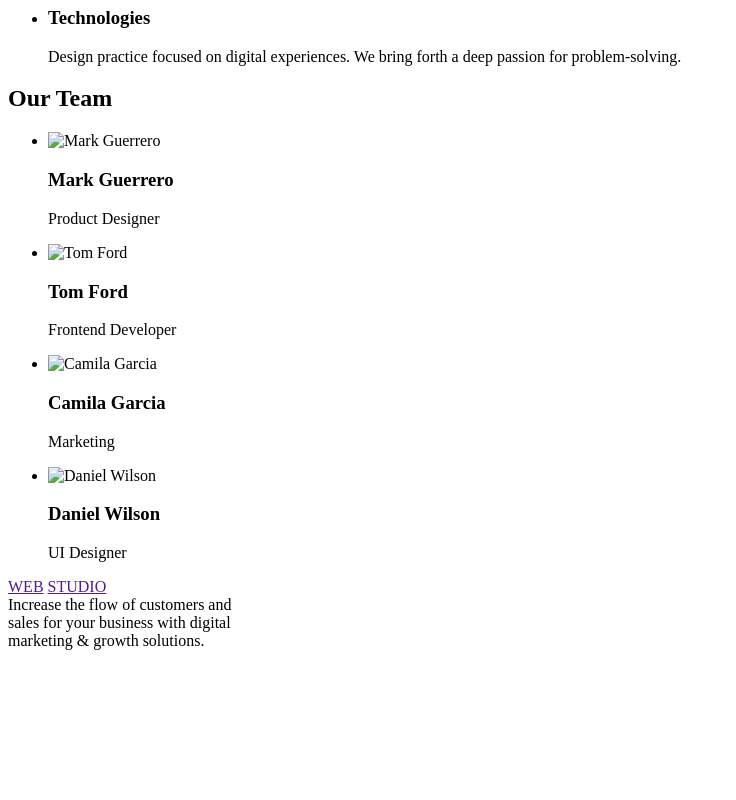
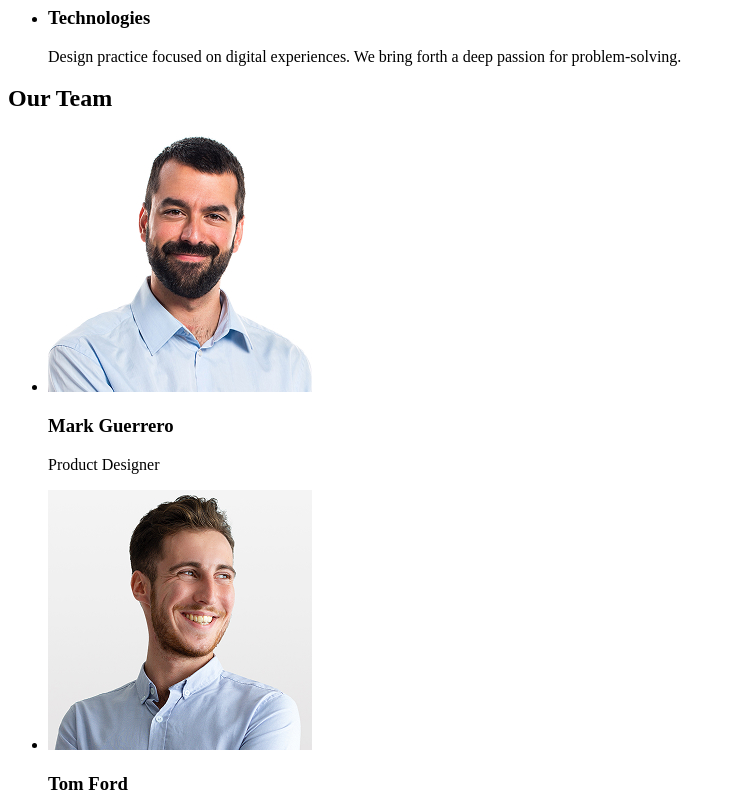
Before and after one commit to deaven01/goit-markup-hw-01, a plain HTML site: page index.html in a window 1280 px wide. Shown: the part 480-1280 px from the top of the page, without its empty margins (0-736 px from the left). Before the commit the page ends 1138 px from the top, so only its background shows below. Drawn offline with Linux system fonts and the light colour scheme.

Commit message:
add some pictures

```diff
--- a/index.html
+++ b/index.html
@@ -58,28 +58,28 @@
             <h2>Our Team</h2>
             <ul>
                 <li>
-                    <img src="" alt="Mark Guerrero">
+                    <img src="images/img-3.jpg" alt="Mark Guerrero">
                     <div>
                         <h3>Mark Guerrero</h3>
                         <p>Product Designer</p>
                     </div>
                 </li>
                 <li>
-                    <img src="" alt="Tom Ford">
+                    <img src="images/img-2.jpg" alt="Tom Ford">
                     <div>
                         <h3>Tom Ford</h3>
                         <p>Frontend Developer</p>
                     </div>
                 </li>
                 <li>
-                    <img src="" alt="Camila Garcia">
+                    <img src="images/img-1.jpg" alt="Camila Garcia">
                     <div>
                         <h3>Camila Garcia</h3>
                         <p>Marketing</p>
                     </div>
                 </li>
                 <li>
-                    <img src="" alt="Daniel Wilson">
+                    <img src="images/img.jpg" alt="Daniel Wilson">
                     <div>
                         <h3>Daniel Wilson</h3>
                         <p>UI Designer</p>
```
Also changed, not shown: images/img-1.jpg (added), images/img-2.jpg (added), images/img-3.jpg (added), images/img.jpg (added).
